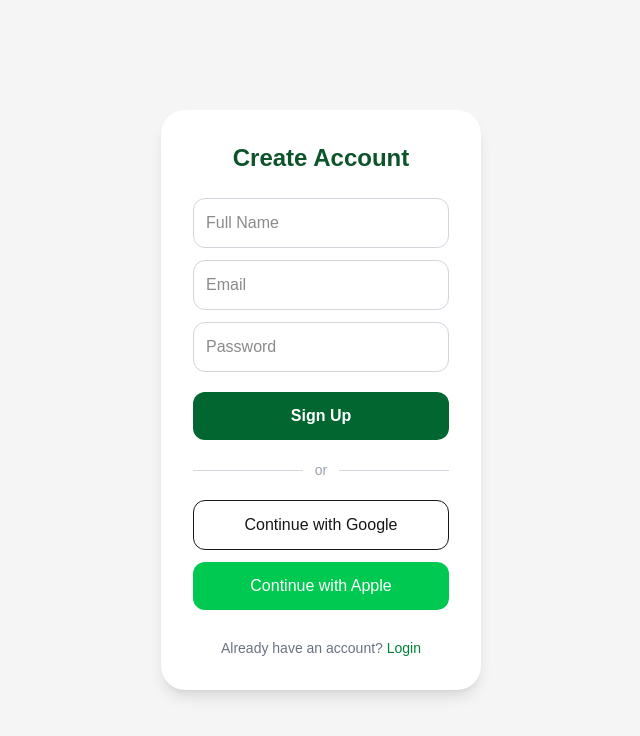
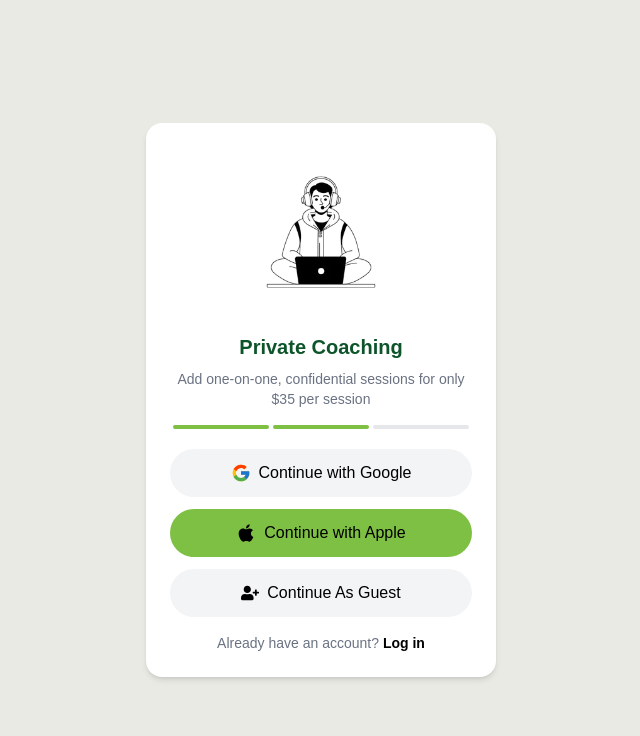
Before and after one commit to Kosala-technology/coaching-frontend, a Next.js app: page /signup in a window 1280 px wide. Shown: the top 736 px of the page, without its empty margins (319-959 px from the left). Built offline with nearby package versions, Linux system fonts and the light colour scheme.

Commit message:
Initial frontend commit

```diff
--- a/app/layout.tsx
+++ b/app/layout.tsx
@@ -1,33 +1,24 @@
 import type { Metadata } from "next";
-import { Geist, Geist_Mono } from "next/font/google";
+import { GoogleOAuthProvider } from "@react-oauth/google";
 import "./globals.css";
 
-const geistSans = Geist({
-  variable: "--font-geist-sans",
-  subsets: ["latin"],
-});
-
-const geistMono = Geist_Mono({
-  variable: "--font-geist-mono",
-  subsets: ["latin"],
-});
-
 export const metadata: Metadata = {
-  title: "Create Next App",
-  description: "Generated by create next app",
+  title: "My Coaching App",
+  description: "Private Coaching App",
 };
 
 export default function RootLayout({
   children,
-}: Readonly<{
+}: {
   children: React.ReactNode;
-}>) {
+}) {
   return (
-    <html
-      lang="en"
-      className={`${geistSans.variable} ${geistMono.variable} h-full antialiased`}
-    >
-      <body className="min-h-full flex flex-col">{children}</body>
+    <html lang="en">
+      <body>
+        <GoogleOAuthProvider clientId="818453840699-d77qlpnjog3bq9hchl8ib5bibpm684uk.apps.googleusercontent.com">
+          {children}
+        </GoogleOAuthProvider>
+      </body>
     </html>
   );
 }
--- a/app/login/page.tsx
+++ b/app/login/page.tsx
@@ -1,77 +1,151 @@
 "use client";
 
+import Link from "next/link";
 import { useState } from "react";
+import { FcGoogle } from "react-icons/fc";
+import { FaApple } from "react-icons/fa";
 
-import Link from "next/link";
-
-export default function Login() {
+export default function LoginPage() {
   const [email, setEmail] = useState("");
   const [password, setPassword] = useState("");
+  const [showPassword, setShowPassword] = useState(false);
+  const [loading, setLoading] = useState(false);
+
+  const handleLogin = async () => {
+    if (!email || !password) {
+      alert("Please enter email and password");
+      return;
+    }
+
+    setLoading(true);
+    try {
+      const res = await fetch("http://localhost:5000/api/auth/login", {
+        method: "POST",
+        headers: {
+          "Content-Type": "application/json",
+        },
+        body: JSON.stringify({ email, password }),
+      });
+
+      const data = await res.json();
+
+      if (res.ok) {
+        localStorage.setItem("token", data.token);
+        localStorage.setItem("user", JSON.stringify(data.user));
+        alert("Login successful! Welcome back.");
+      } else {
+        alert(data.message || "Login failed. Please try again.");
+      }
+    } catch (err) {
+      alert("Something went wrong. Please try again.");
+    } finally {
+      setLoading(false);
+    }
+  };
 
   return (
-    <div className="flex items-center justify-center min-h-screen bg-[#f5f5f5]">
-      <div className="bg-white p-8 rounded-3xl shadow-lg w-[320px]">
+    <div className="flex items-center justify-center min-h-screen bg-[#EAEAE5]">
+      <div className="bg-white w-[350px] rounded-2xl p-6 shadow-md">
 
-        {/* Title */}
-        <h1 className="text-2xl font-bold text-center text-green-900 mb-6">
+        <h2 className="text-center text-2xl font-bold text-green-900 mb-6">
           Login
-        </h1>
+        </h2>
 
         {/* Email */}
+        <div className="flex items-center border border-gray-200 rounded-xl px-3 py-3 mb-3 bg-white focus-within:ring-1 focus-within:ring-gray-300">
+          <svg className="w-4 h-4 text-gray-400 mr-2 flex-shrink-0" fill="none" stroke="currentColor" viewBox="0 0 24 24">
+            <rect x="2" y="4" width="20" height="16" rx="2" strokeWidth="1.5"/>
+            <path d="M2 7l10 7 10-7" strokeWidth="1.5"/>
+          </svg>
           <input
             type="email"
             placeholder="Email"
-          className="w-full border border-gray-300 p-3 rounded-xl mb-3 focus:outline-none focus:ring-2 focus:ring-green-600"
+            className="flex-1 outline-none text-sm text-gray-700 placeholder-gray-400 bg-transparent"
             value={email}
             onChange={(e) => setEmail(e.target.value)}
           />
+        </div>
 
         {/* Password */}
+        <div className="flex items-center border border-gray-200 rounded-xl px-3 py-3 mb-2 bg-white focus-within:ring-1 focus-within:ring-gray-300">
+          <svg className="w-4 h-4 text-gray-400 mr-2 flex-shrink-0" fill="none" stroke="currentColor" viewBox="0 0 24 24">
+            <rect x="5" y="11" width="14" height="10" rx="2" strokeWidth="1.5"/>
+            <path d="M8 11V7a4 4 0 018 0v4" strokeWidth="1.5"/>
+          </svg>
           <input
-          type="password"
+            type={showPassword ? "text" : "password"}
             placeholder="Password"
-          className="w-full border border-gray-300 p-3 rounded-xl mb-2 focus:outline-none focus:ring-2 focus:ring-green-600"
+            className="flex-1 outline-none text-sm text-gray-700 placeholder-gray-400 bg-transparent"
             value={password}
             onChange={(e) => setPassword(e.target.value)}
           />
+          <button
+            type="button"
+            onClick={() => setShowPassword(!showPassword)}
+            className="text-gray-400 hover:text-gray-600"
+          >
+            <svg className="w-4 h-4" fill="none" stroke="currentColor" viewBox="0 0 24 24">
+              {showPassword ? (
+                <path strokeWidth="1.5" d="M17.94 17.94A10.07 10.07 0 0112 20c-7 0-11-8-11-8a18.45 18.45 0 015.06-5.94M9.9 4.24A9.12 9.12 0 0112 4c7 0 11 8 11 8a18.5 18.5 0 01-2.16 3.19M3 3l18 18"/>
+              ) : (
+                <>
+                  <path strokeWidth="1.5" d="M1 12S5 4 12 4s11 8 11 8-4 8-11 8S1 12 1 12z"/>
+                  <circle cx="12" cy="12" r="3" strokeWidth="1.5"/>
+                </>
+              )}
+            </svg>
+          </button>
+        </div>
 
-        {/* Forgot */}
-        <p className="text-sm text-right text-gray-500 mb-4 cursor-pointer">
+        {/* Forgot Password */}
+        <p className="text-sm text-center text-gray-500 mb-4 cursor-pointer underline underline-offset-2">
           Forgot Password?
         </p>
 
         {/* Login Button */}
-        <button className="w-full bg-green-800 text-white py-3 rounded-xl font-semibold hover:bg-green-900 transition">
-          Login
+        <button
+          onClick={handleLogin}
+          disabled={loading}
+          className="w-full bg-[#1a2e1a] text-white py-3 rounded-full font-semibold text-sm hover:bg-[#243824] transition disabled:opacity-50"
+        >
+          {loading ? "Logging in..." : "Login"}
         </button>
 
         {/* Divider */}
         <div className="flex items-center my-5">
-          <div className="flex-1 h-px bg-gray-300"></div>
+          <div className="flex-1 h-px bg-gray-200"></div>
           <p className="px-3 text-gray-400 text-sm">or</p>
-          <div className="flex-1 h-px bg-gray-300"></div>
+          <div className="flex-1 h-px bg-gray-200"></div>
         </div>
 
         {/* Google */}
-        <button className="w-full border py-3 rounded-xl mb-3 hover:bg-gray-100 transition">
+        <button className="w-full bg-[#F2F2F2] border border-gray-200 py-3 rounded-full mb-3 text-sm font-medium text-gray-700 hover:bg-gray-50 transition flex items-center justify-center gap-2">
+          <FcGoogle size={20} />
           Continue with Google
         </button>
 
         {/* Apple */}
-        <button className="w-full bg-green-500 text-white py-3 rounded-xl mb-3 hover:bg-green-600 transition">
+        <button className="w-full bg-[#7DC043] text-black py-3 rounded-full mb-3 text-sm font-semibold hover:bg-[#6aad35] transition flex items-center justify-center gap-2">
+          <FaApple size={20} />
           Continue with Apple
         </button>
 
-        <button className="w-full border py-3 rounded-xl hover:bg-gray-100 transition">
-  Continue as Guest
+        {/* Guest */}
+        <button className="w-full bg-[#F2F2F2] border border-gray-200 py-3 rounded-full text-sm font-medium text-gray-700 hover:bg-gray-50 transition flex items-center justify-center gap-2">
+          <svg className="w-4 h-4" viewBox="0 0 24 24" fill="#000000">
+            <path d="M12 12c2.7 0 4.8-2.1 4.8-4.8S14.7 2.4 12 2.4 7.2 4.5 7.2 7.2 9.3 12 12 12zm0 2.4c-3.2 0-9.6 1.6-9.6 4.8v2.4h19.2v-2.4c0-3.2-6.4-4.8-9.6-4.8z"/>
+          </svg>
+          Continue As Guest
         </button>
 
+        {/* Sign Up Link */}
         <p className="text-sm text-center mt-4 text-gray-500">
-  Don’t have an account?{" "}
-  <Link href="/signup" className="text-green-700 font-medium">
-    Sign Up
+          Need an account?{" "}
+          <Link href="/signup" className="text-gray-800 font-semibold">
+            Sign up
           </Link>
         </p>
+
       </div>
     </div>
   );
--- /dev/null
+++ b/app/set-password/page.tsx
@@ -0,0 +1,73 @@
+"use client";
+import { useState } from "react";
+import { useRouter } from "next/navigation";
+
+export default function SetPasswordPage() {
+  const [password, setPassword] = useState("");
+  const [confirm, setConfirm] = useState("");
+  const [error, setError] = useState("");
+  const [loading, setLoading] = useState(false);
+  const router = useRouter();
+
+  const handleSetPassword = async () => {
+    setError("");
+    if (password.length < 6) return setError("Password must be at least 6 characters");
+    if (password !== confirm) return setError("Passwords do not match");
+    setLoading(true);
+    try {
+      const token = localStorage.getItem("token");
+      const res = await fetch("http://localhost:5000/api/auth/set-password", {
+        method: "POST",
+        headers: {
+          "Content-Type": "application/json",
+          Authorization: `Bearer ${token}`,
+        },
+        body: JSON.stringify({ password }),
+      });
+      const data = await res.json();
+      if (res.ok) {
+        localStorage.removeItem("token");
+        localStorage.removeItem("user");
+        alert("Account created successfully! Please log in.");
+        router.push("/login");
+      } else {
+        setError(data.message);
+      }
+    } catch (err) {
+      setError("Something went wrong");
+    } finally {
+      setLoading(false);
+    }
+  };
+
+  return (
+    <div className="flex items-center justify-center min-h-screen bg-[#EAEAE5]">
+      <div className="bg-white w-[350px] rounded-2xl p-8 shadow-md">
+        <h2 className="text-center text-2xl font-bold text-green-900 mb-2">Set Password</h2>
+        <p className="text-center text-xs text-gray-500 mb-6">Create a password for your account</p>
+        {error && <p className="text-red-500 text-sm text-center mb-4">{error}</p>}
+        <input
+          type="password"
+          placeholder="New Password"
+          className="w-full border border-gray-200 rounded-xl px-3 py-3 mb-3 outline-none text-sm text-gray-700"
+          value={password}
+          onChange={(e) => setPassword(e.target.value)}
+        />
+        <input
+          type="password"
+          placeholder="Confirm Password"
+          className="w-full border border-gray-200 rounded-xl px-3 py-3 mb-6 outline-none text-sm text-gray-700"
+          value={confirm}
+          onChange={(e) => setConfirm(e.target.value)}
+        />
+        <button
+          onClick={handleSetPassword}
+          disabled={loading}
+          className="w-full bg-[#1a2e1a] text-white py-3 rounded-full font-semibold text-sm hover:bg-[#243824] transition disabled:opacity-50"
+        >
+          {loading ? "Saving..." : "Save Password"}
+        </button>
+      </div>
+    </div>
+  );
+}
--- a/app/signup/page.tsx
+++ b/app/signup/page.tsx
@@ -1,79 +1,157 @@
 "use client";
 
+import Link from "next/link";
 import { useState } from "react";
+import { FcGoogle } from "react-icons/fc";
+import { FaApple, FaUserPlus } from "react-icons/fa";
+import { useGoogleLogin } from "@react-oauth/google";
+import { useRouter } from "next/navigation";
 
-import Link from "next/link";
+export default function SignupPage() {
+  const [loading, setLoading] = useState(false);
+  const [error, setError] = useState("");
+  const router = useRouter();
 
-export default function Signup() {
-  const [name, setName] = useState("");
-  const [email, setEmail] = useState("");
-  const [password, setPassword] = useState("");
+  const handleGoogleSignup = useGoogleLogin({
+    onSuccess: async (tokenResponse) => {
+      setLoading(true);
+      setError("");
+      try {
+        const userInfoRes = await fetch(
+          "https://www.googleapis.com/oauth2/v3/userinfo",
+          {
+            headers: {
+              Authorization: `Bearer ${tokenResponse.access_token}`,
+            },
+          }
+        );
+        const userInfo = await userInfoRes.json();
+
+        const res = await fetch(
+          "http://localhost:5000/api/auth/google-signup",
+          {
+            method: "POST",
+            headers: { "Content-Type": "application/json" },
+            body: JSON.stringify({
+              name: userInfo.name,
+              email: userInfo.email,
+            }),
+          }
+        );
+
+        const data = await res.json();
+
+        if (res.ok) {
+          localStorage.setItem("token", data.token);
+          localStorage.setItem("user", JSON.stringify(data.user));
+          if (data.isNewUser) {
+            router.push("/set-password");
+          } else {
+            router.push("/login");
+          }
+        } else {
+          setError(data.message);
+        }
+      } catch (err) {
+        setError("Google signup failed. Try again.");
+      } finally {
+        setLoading(false);
+      }
+    },
+    onError: () => {
+      setError("Google login failed. Try again.");
+    },
+  });
+
+  const handleGuestLogin = async () => {
+    setError("");
+    setLoading(true);
+    try {
+      const res = await fetch("http://localhost:5000/api/auth/signup", {
+        method: "POST",
+        headers: { "Content-Type": "application/json" },
+        body: JSON.stringify({
+          name: "Guest",
+          email: `guest_${Date.now()}@guest.com`,
+          password: "guest123",
+        }),
+      });
+      const data = await res.json();
+      if (res.ok) {
+        localStorage.setItem("token", data.token);
+        localStorage.setItem("user", JSON.stringify(data.user));
+        alert("Guest account created! Please log in.");
+        router.push("/login");
+      } else {
+        setError(data.message);
+      }
+    } catch (err) {
+      setError("Something went wrong");
+    } finally {
+      setLoading(false);
+    }
+  };
 
   return (
-    <div className="flex items-center justify-center min-h-screen bg-[#f5f5f5]">
-      <div className="bg-white p-8 rounded-3xl shadow-lg w-[320px]">
+    <div className="flex items-center justify-center min-h-screen bg-[#EAEAE5]">
+      <div className="bg-white w-[350px] rounded-2xl p-6 shadow-md text-center">
 
-        {/* Title */}
-        <h1 className="text-2xl font-bold text-center text-green-900 mb-6">
-          Create Account
-        </h1>
-
-        {/* Name */}
-        <input
-          type="text"
-          placeholder="Full Name"
-          className="w-full border border-gray-300 p-3 rounded-xl mb-3 focus:outline-none focus:ring-2 focus:ring-green-600"
-          value={name}
-          onChange={(e) => setName(e.target.value)}
+        <img
+          src="/coaching-illustration.png"
+          alt="illustration"
+          className="w-100 mx-auto mb-4"
         />
 
-        {/* Email */}
-        <input
-          type="email"
-          placeholder="Email"
-          className="w-full border border-gray-300 p-3 rounded-xl mb-3 focus:outline-none focus:ring-2 focus:ring-green-600"
-          value={email}
-          onChange={(e) => setEmail(e.target.value)}
-        />
+        <h2 className="text-xl font-semibold text-green-900">
+          Private Coaching
+        </h2>
+        <p className="text-sm text-gray-500 mt-2 mb-4">
+          Add one-on-one, confidential sessions for only $35 per session
+        </p>
 
-        {/* Password */}
-        <input
-          type="password"
-          placeholder="Password"
-          className="w-full border border-gray-300 p-3 rounded-xl mb-2 focus:outline-none focus:ring-2 focus:ring-green-600"
-          value={password}
-          onChange={(e) => setPassword(e.target.value)}
-        />
+        <div className="flex gap-1 justify-center mb-5">
+          <div className="w-24 h-1 bg-[#7DC043] rounded"></div>
+          <div className="w-24 h-1 bg-[#7DC043] rounded"></div>
+          <div className="w-24 h-1 bg-gray-200 rounded"></div>
+        </div>
 
-        {/* Signup Button */}
-        <button className="w-full bg-green-800 text-white py-3 rounded-xl font-semibold mt-3 hover:bg-green-900 transition">
-          Sign Up
+        {error && (
+          <p className="text-red-500 text-sm mb-4">{error}</p>
+        )}
+
+        <button
+          onClick={() => handleGoogleSignup()}
+          disabled={loading}
+          className="flex items-center justify-center gap-2 w-full bg-gray-100 text-black p-3 rounded-full mb-3 hover:bg-gray-200 transition disabled:opacity-50 cursor-pointer"
+        >
+          <FcGoogle size={20} />
+          {loading ? "Please wait..." : "Continue with Google"}
         </button>
 
-        {/* Divider */}
-        <div className="flex items-center my-5">
-          <div className="flex-1 h-px bg-gray-300"></div>
-          <p className="px-3 text-gray-400 text-sm">or</p>
-          <div className="flex-1 h-px bg-gray-300"></div>
-        </div>
-
-        {/* Google */}
-        <button className="w-full border py-3 rounded-xl mb-3 hover:bg-gray-100 transition">
-          Continue with Google
-        </button>
-
-        {/* Apple */}
-        <button className="w-full bg-green-500 text-white py-3 rounded-xl mb-3 hover:bg-green-600 transition">
+        <button
+          disabled={loading}
+          className="flex items-center justify-center gap-2 w-full bg-[#7DC043] text-black p-3 rounded-full mb-3 hover:bg-[#6aad35] transition disabled:opacity-50"
+        >
+          <FaApple size={20} />
           Continue with Apple
         </button>
 
-        {/* Login Link */}
-        <p className="text-sm text-center text-gray-500 mt-4">
-  Already have an account?{" "}
-  <Link href="/login" className="text-green-700 font-medium">
-    Login
-  </Link>
-</p>
+        <button
+          onClick={handleGuestLogin}
+          disabled={loading}
+          className="flex items-center justify-center gap-2 w-full bg-gray-100 text-black p-3 rounded-full mb-4 hover:bg-gray-200 transition disabled:opacity-50 cursor-pointer"
+        >
+          <FaUserPlus size={18} />
+          {loading ? "Please wait..." : "Continue As Guest"}
+        </button>
+
+        <p className="text-sm text-gray-500">
+          Already have an account?{" "}
+          <Link href="/login" className="text-black font-bold">
+            Log in
+          </Link>
+        </p>
+
       </div>
     </div>
   );
--- a/package.json
+++ b/package.json
@@ -9,6 +9,8 @@
     "lint": "eslint"
   },
   "dependencies": {
+    "@react-oauth/google": "^0.13.5",
+    "axios": "^1.15.0",
     "next": "16.2.2",
     "react": "19.2.4",
     "react-dom": "19.2.4"
```
Also changed, not shown: app/lib/api.js (added, +7 -0 lines), public/coaching-illustration.png (added), 1 other file (tests, documents, lock files or other folders). Lines whose indentation alone changed are shown as unchanged.
